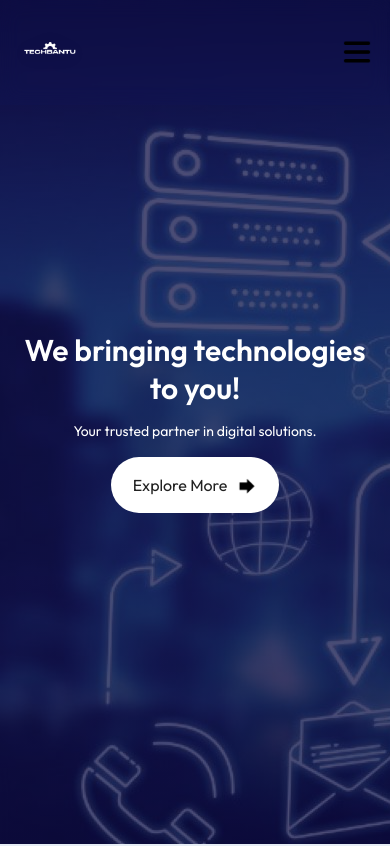
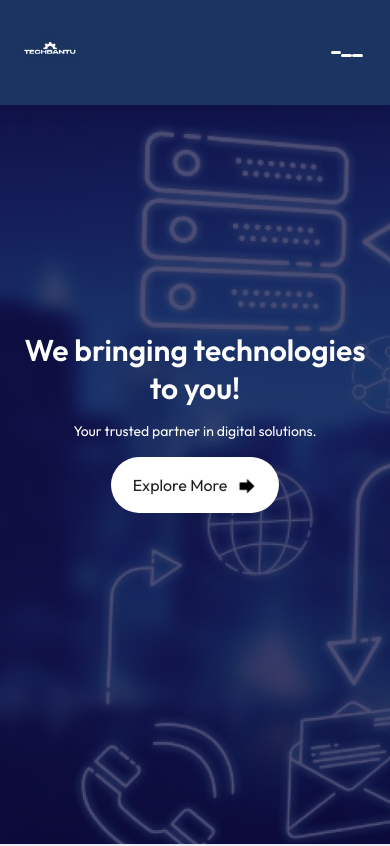
Before and after one commit to adlinablks/IT-WEBSITES, a React (Vite) app: page / in a window 390 px wide. Shown: the top 846 px of the page. Built offline with nearby package versions, Linux system fonts and the light colour scheme.

Commit message:
edit navbar

```diff
--- a/src/components/navbar/navbar.css
+++ b/src/components/navbar/navbar.css
@@ -82,6 +82,40 @@ nav ul li a:hover::after{
     transform: rotate(90deg);
 }
 
+/* CSS hamburger button to replace image icon */
+.hamburger{
+    display: none;
+    background: #1b3461;
+    border: none;
+    padding: 8px;
+    cursor: pointer;
+    width: 48px;
+    height: 48px;
+    display: inline-flex;
+    align-items: center;
+    justify-content: center;
+}
+.hamburger span{
+    display: block;
+    width: 24px;
+    height: 3px;
+    background: #fff;
+    border-radius: 3px;
+    transition: transform 0.25s ease, opacity 0.2s ease;
+}
+.hamburger span + span{
+    margin-top: 6px;
+}
+.hamburger.open span:nth-child(1){
+    transform: translateY(9px) rotate(45deg);
+}
+.hamburger.open span:nth-child(2){
+    opacity: 0;
+}
+.hamburger.open span:nth-child(3){
+    transform: translateY(-9px) rotate(-45deg);
+}
+
 
 /*media query*/
 
@@ -101,6 +135,9 @@ nav ul li a:hover::after{
 @media (max-width: 840px){
     nav{
         padding: 12px 25px;
+        background: #1b3461;
+        box-shadow: 0 4px 20px rgba(0,0,0,0.12);
+        backdrop-filter: blur(8px);
     }
     nav ul {
         position: fixed;
@@ -167,8 +204,12 @@ nav ul li a:hover::after{
         z-index: 200;
     }
 
+    .hamburger{ display: inline-flex; }
+
     .hidemobilemenu{
-        transform: translateX(110%);
+        transform: translateX(105%);
+        opacity: 0;
+        visibility: hidden;
         pointer-events: none;
     }
 }
@@ -176,6 +217,8 @@ nav ul li a:hover::after{
 @media (max-width: 480px){
     nav{
         padding: 10px 20px;
+        background: #1b3461;
+        box-shadow: 0 4px 18px rgba(0,0,0,0.12);
     }
     .logo{
         width: 60px;
--- a/src/components/navbar/navbar.jsx
+++ b/src/components/navbar/navbar.jsx
@@ -1,7 +1,7 @@
 import React, { useEffect, useState } from 'react'
 import './navbar.css'
 import logo from '../../assets/logo.png'
-import menuicon from '../../assets/menu-icon.png'
+// removed image menu icon in favor of CSS hamburger button
 import { Link } from 'react-scroll';
 
 const Navbar = () => {
@@ -43,7 +43,15 @@ const Navbar = () => {
         <li><Link to='contact' smooth offset={-120} duration={500} className='btn'>Contact us</Link></li>
       </ul>
 
-      <img src={menuicon} alt="Menu" className='menuicon' onClick={toggleMenu}/>
+      <button
+        className={`hamburger ${mobilemenu ? 'open' : ''}`}
+        onClick={toggleMenu}
+        aria-label="Toggle menu"
+      >
+        <span></span>
+        <span></span>
+        <span></span>
+      </button>
     </nav>
   )
 }
```
